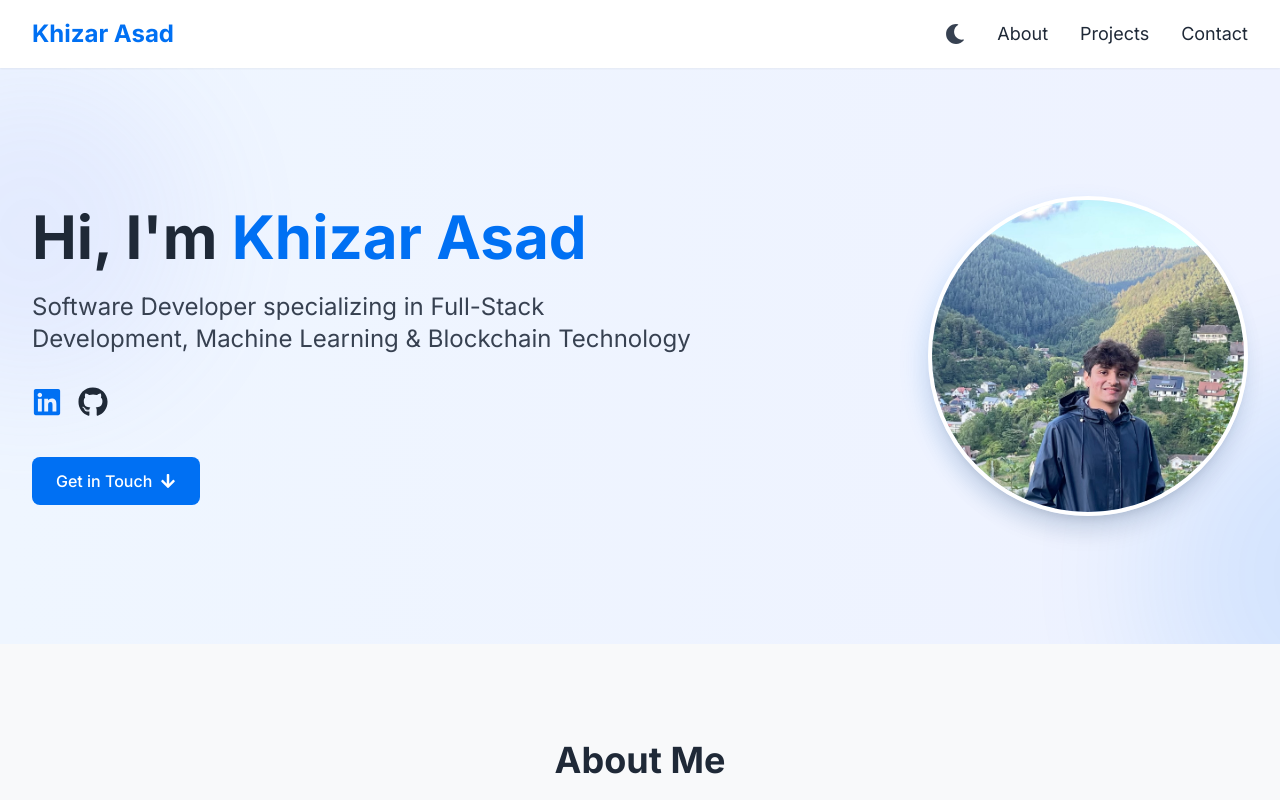
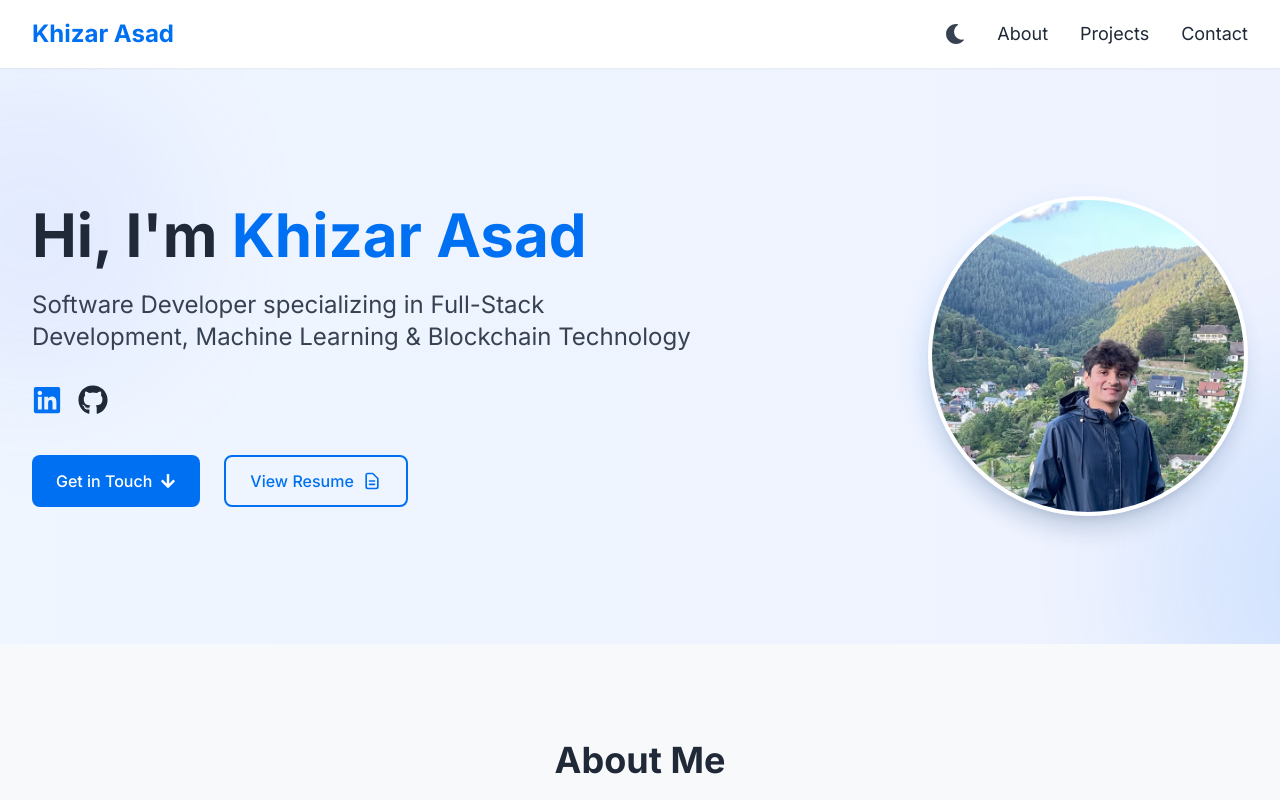
Before and after one commit to KhizarA77/portfolio-frontend, a React (Vite) app: page / in a window 1280 px wide. Shown: the top 800 px of the page. Built offline with nearby package versions, Linux system fonts and the light colour scheme.

Commit message:
Added resume

```diff
--- a/src/components/Hero.tsx
+++ b/src/components/Hero.tsx
@@ -60,13 +60,27 @@ const Hero: React.FC = () => {
             </a>
           </div>
 
+          <div className="flex flex-col space-y-4 sm:flex-row sm:space-y-0 sm:space-x-6">
             <a
               href="#contact"
-            className="btn btn-primary inline-flex items-center"
+              className="btn btn-primary inline-flex items-center justify-center"
             >
               Get in Touch
               <FaArrowDown className="ml-2" />
             </a>
+
+            <a
+              href="/khizar_asad_resume.pdf"
+              target="_blank"
+              rel="noopener noreferrer"
+              className="btn bg-transparent text-primary border-2 border-primary hover:bg-primary hover:bg-opacity-10 dark:text-white transition-all duration-300 inline-flex items-center justify-center"
+            >
+              View Resume
+              <svg xmlns="http://www.w3.org/2000/svg" className="h-5 w-5 ml-2" fill="none" viewBox="0 0 24 24" stroke="currentColor">
+                <path strokeLinecap="round" strokeLinejoin="round" strokeWidth={2} d="M9 12h6m-6 4h6m2 5H7a2 2 0 01-2-2V5a2 2 0 012-2h5.586a1 1 0 01.707.293l5.414 5.414a1 1 0 01.293.707V19a2 2 0 01-2 2z" />
+              </svg>
+            </a>
+          </div>
         </motion.div>
 
         {/* Profile Picture */}
```
Also changed, not shown: 1 other file (tests, documents, lock files or other folders). Lines whose indentation alone changed are shown as unchanged.
